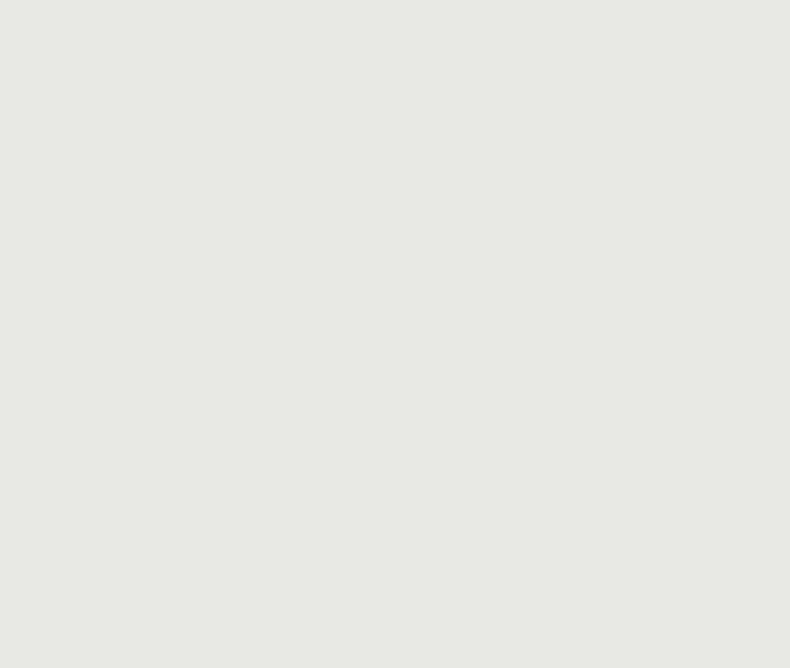
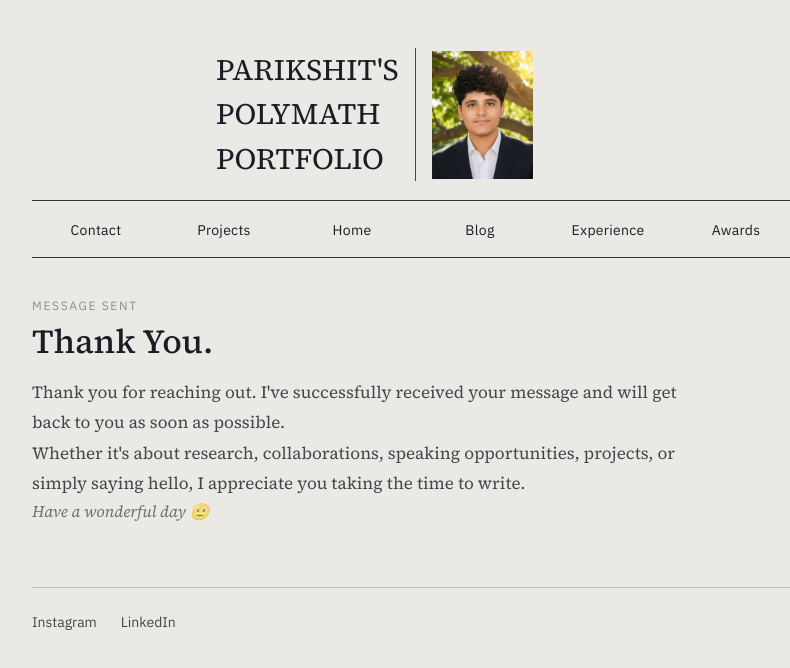
Before and after one commit to nobrainerparikshit/Parikshit-s_Portfolio, a React (Vite) app: page /thank-you in a window 1280 px wide. Before the commit this address had no page. Shown: the top 668 px of the page, without its empty margins (224-1014 px from the left). Built offline with nearby package versions, Linux system fonts and the light colour scheme.

Commit message:
Update to thank you page

```diff
--- a/src/App.tsx
+++ b/src/App.tsx
@@ -6,6 +6,7 @@ import { ProjectsPage } from './pages/ProjectsPage'
 import { BlogPage } from './pages/BlogPage'
 import { ContactPage } from './pages/ContactPage'
 import { AwardsPage } from './pages/AwardsPage'
+import { ThankYouPage } from './pages/ThankYouPage'
 export default function App() {
   return (
     <BrowserRouter>
@@ -18,6 +19,7 @@ export default function App() {
           <Route path="blog/:slug" element={<BlogPage />} />
           <Route path="contact" element={<ContactPage />} />
           <Route path="awards" element={<AwardsPage />} />
+          <Route path="thank-you" element={<ThankYouPage />} />
         </Route>
       </Routes>
     </BrowserRouter>
--- a/src/pages/ContactPage.tsx
+++ b/src/pages/ContactPage.tsx
@@ -22,6 +22,12 @@ export function ContactPage() {
         method="POST"
         className="space-y-6 max-w-[42rem]"
       >
+
+        <input
+          type="hidden"
+          name="_redirect"
+          value="https://pariksh1t.netlify.app/thank-you"/>
+
         <div>
           <label>Name</label>
 
--- /dev/null
+++ b/src/pages/ThankYouPage.tsx
@@ -0,0 +1,24 @@
+export function ThankYouPage() {
+  return (
+    <div className="max-w-[42rem] space-y-8 animate-fade-up">
+      <section>
+        <p className="eyebrow mb-2">Message Sent</p>
+        <h1 className="page-title mb-4">
+          Thank You.
+        </h1>
+        <p className="font-serif text-[17px] leading-[1.8] text-foreground/80">
+          Thank you for reaching out. I've successfully received your message
+          and will get back to you as soon as possible.
+        </p>
+        <p className="font-serif text-[17px] leading-[1.8] text-foreground/80">
+          Whether it's about research, collaborations, speaking opportunities,
+          projects, or simply saying hello, I appreciate you taking the time to
+          write.
+        </p>
+        <p className="font-serif italic text-foreground/60">
+          Have a wonderful day 🫡
+        </p>
+      </section>
+    </div>
+  )
+}
```
